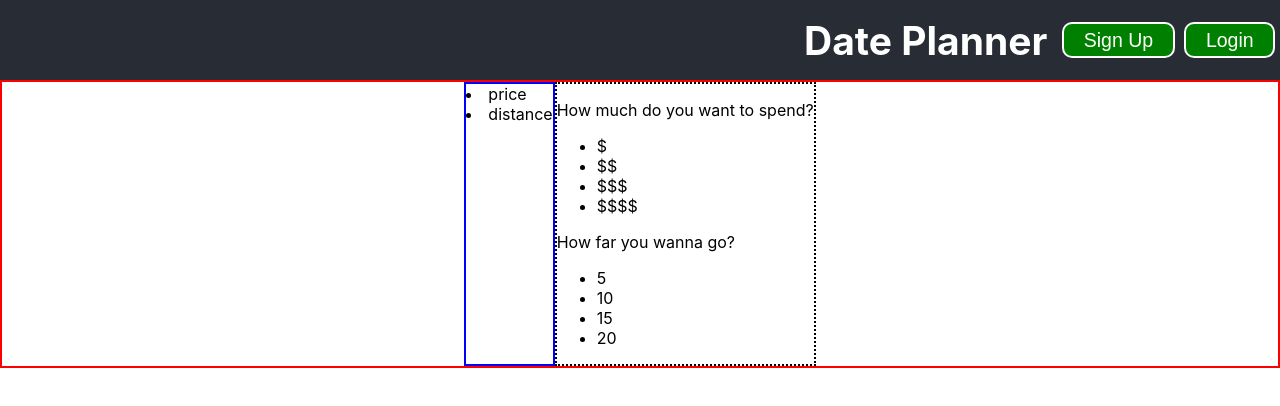
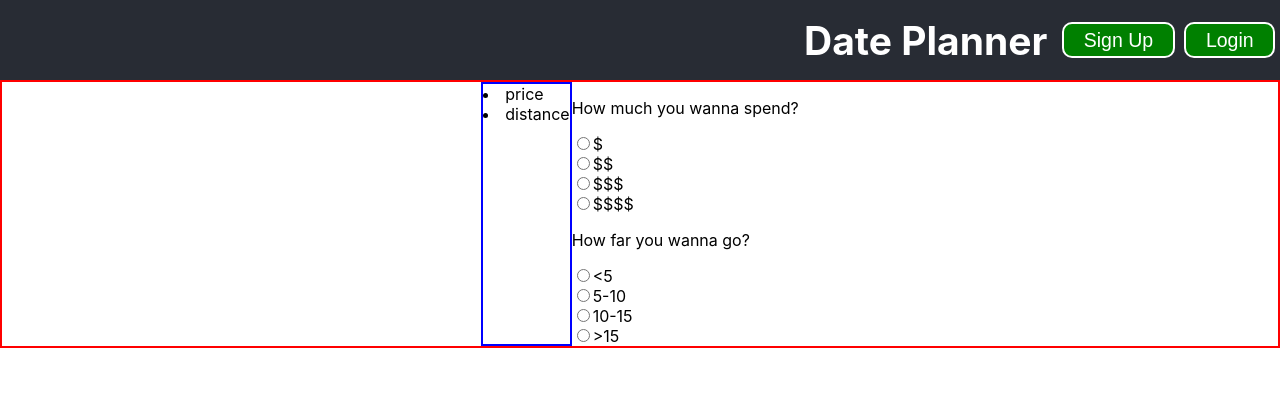
Before and after one commit to Almighty-Mose/date-planner, a React (Create React App) app in the folder client/: page / in a window 1280 px wide. Shown: the top 406 px of the page. Built offline with nearby package versions, Linux system fonts and the light colour scheme.

Commit message:
Begin working on Quiz form

```diff
--- a/client/src/components/Quiz.js
+++ b/client/src/components/Quiz.js
@@ -1,30 +1,54 @@
 /* eslint-disable react/prefer-stateless-function */
 import React, { Component } from 'react';
-import styled from 'styled-components';
-
-const QuizStyle = styled.div`
-  border: 2px dotted black;
-`;
 
 class Quiz extends Component {
   render() {
-    const { questions } = this.props;
-    // TODO: This is shit. Fix it.
     return (
-      <QuizStyle>
-        <p>{questions.price.ask}</p>
-        <ul>
-          {questions.price.answers.map(answer => (
-            <li>{answer}</li>
-          ))}
-        </ul>
-        <p>{questions.distance.ask}</p>
-        <ul>
-          {questions.distance.answers.map(answer => (
-            <li>{answer}</li>
-          ))}
-        </ul>
-      </QuizStyle>
+      <div>
+        <form>
+          <p>How much you wanna spend?</p>
+          <label htmlFor="price1">
+            <input type="radio" name="price" id="price1" value="$" />$
+          </label>
+          <br />
+          <label htmlFor="price2">
+            <input type="radio" name="price" id="price2" value="$" />
+            $$
+          </label>
+          <br />
+          <label htmlFor="price3">
+            <input type="radio" name="price" id="price3" value="$" />
+            $$$
+          </label>
+          <br />
+          <label htmlFor="price4">
+            <input type="radio" name="price" id="price4" value="$" />
+            $$$$
+          </label>
+          <br />
+          <p>How far you wanna go?</p>
+          <label htmlFor="distance1">
+            <input type="radio" name="distance" id="distance1" value="$" />
+            &lt;5
+          </label>
+          <br />
+          <label htmlFor="distance2">
+            <input type="radio" name="distance" id="distance2" value="$" />
+            5-10
+          </label>
+          <br />
+          <label htmlFor="distance3">
+            <input type="radio" name="distance" id="distance3" value="$" />
+            10-15
+          </label>
+          <br />
+          <label htmlFor="distance4">
+            <input type="radio" name="distance" id="distance4" value="$" />
+            &gt;15
+          </label>
+          <br />
+        </form>
+      </div>
     );
   }
 }
```
